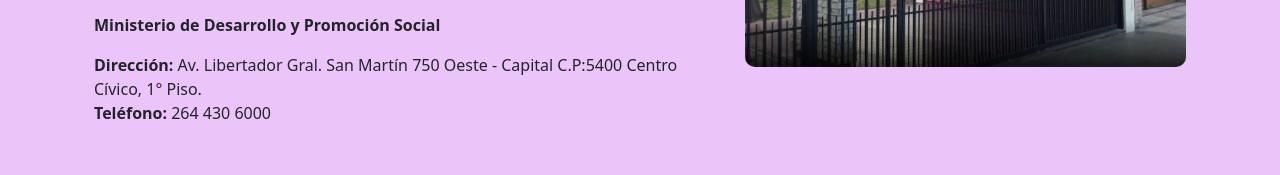
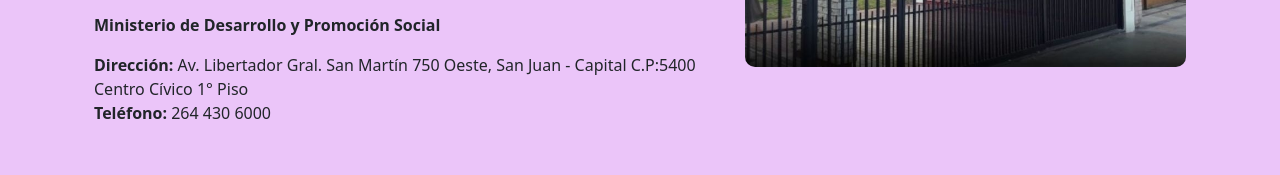
Before and after one commit to yaninaiveth/Proyecto-Final, a website: page paginas/redesdeapoyo.html in a window 1280 px wide. Shown: the part 1180-1355 px from the top of the page. Drawn offline with nearby package versions, Linux system fonts and the light colour scheme; a web font is replaced by a local one.

Commit message:
Se volvieron a modificar los textos

```diff
--- a/paginas/redesdeapoyo.html
+++ b/paginas/redesdeapoyo.html
@@ -116,8 +116,8 @@
                     <h3>Dirección de la Mujer</h3>
                     <p class="parrafoDir">El objetivo primordial de la Dirección de la Mujer es la recepción sin cargo de demandas espontáneas para el asesoramiento legal psicológico y social en relación a problemáticas familiares, sobre todo aquellas vinculadas a violencia, además de la atención seguimiento y protección.</p>
                     <p><strong>Ministerio de Desarrollo y Promoción Social</strong></p>
-                    <p><strong>Dirección:</strong> Av. Libertador Gral. San Martín 750 Oeste - Capital C.P:5400
-                    Centro Cívico, 1° Piso.<br>
+                    <p><strong>Dirección:</strong> Av. Libertador Gral. San Martín 750 Oeste, San Juan - Capital C.P:5400<br>
+                    Centro Cívico 1° Piso<br>
                     <strong>Teléfono:</strong> 264 430 6000</p>
                 </div>
                 <div class="col-md-5">
```
